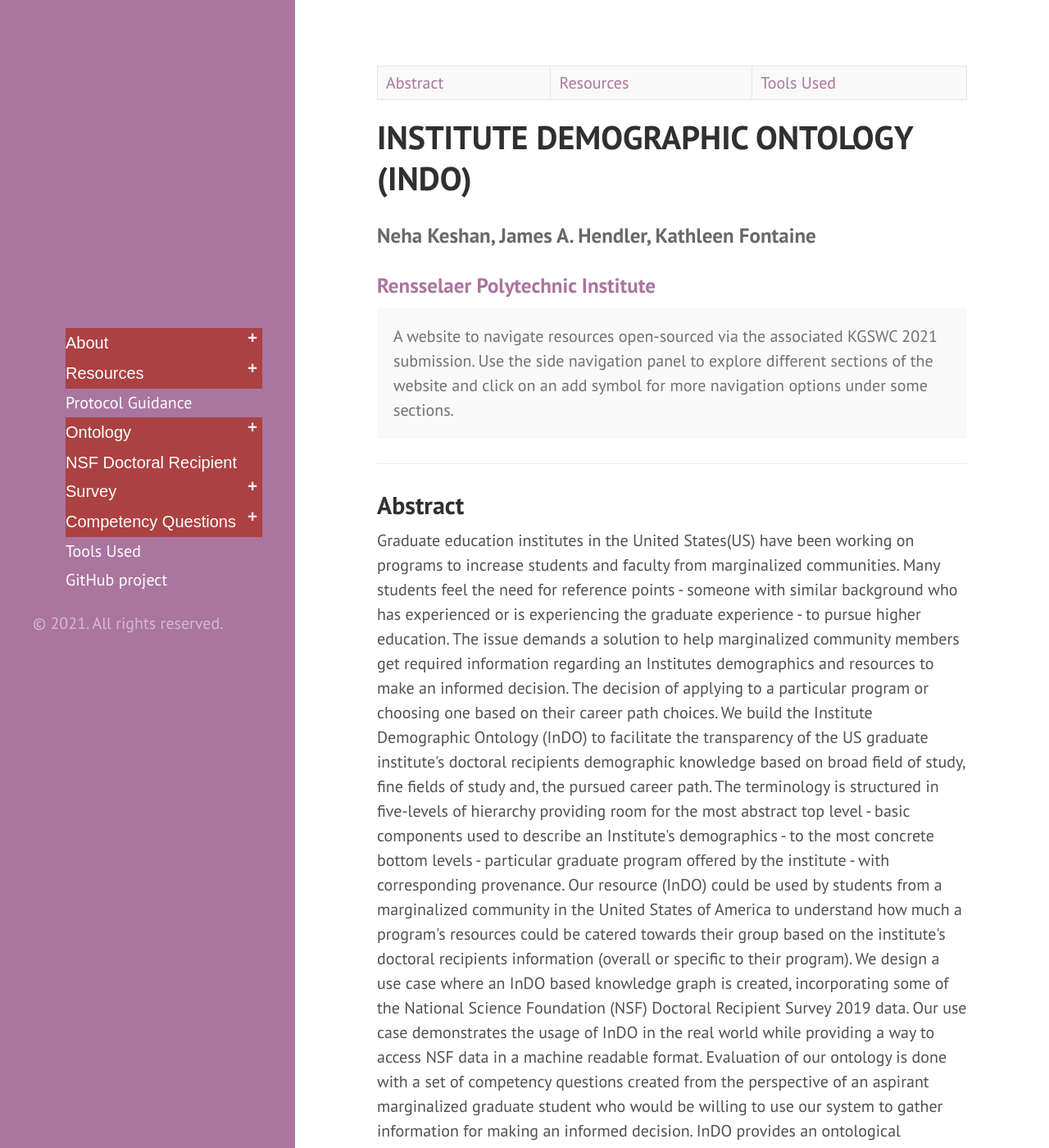
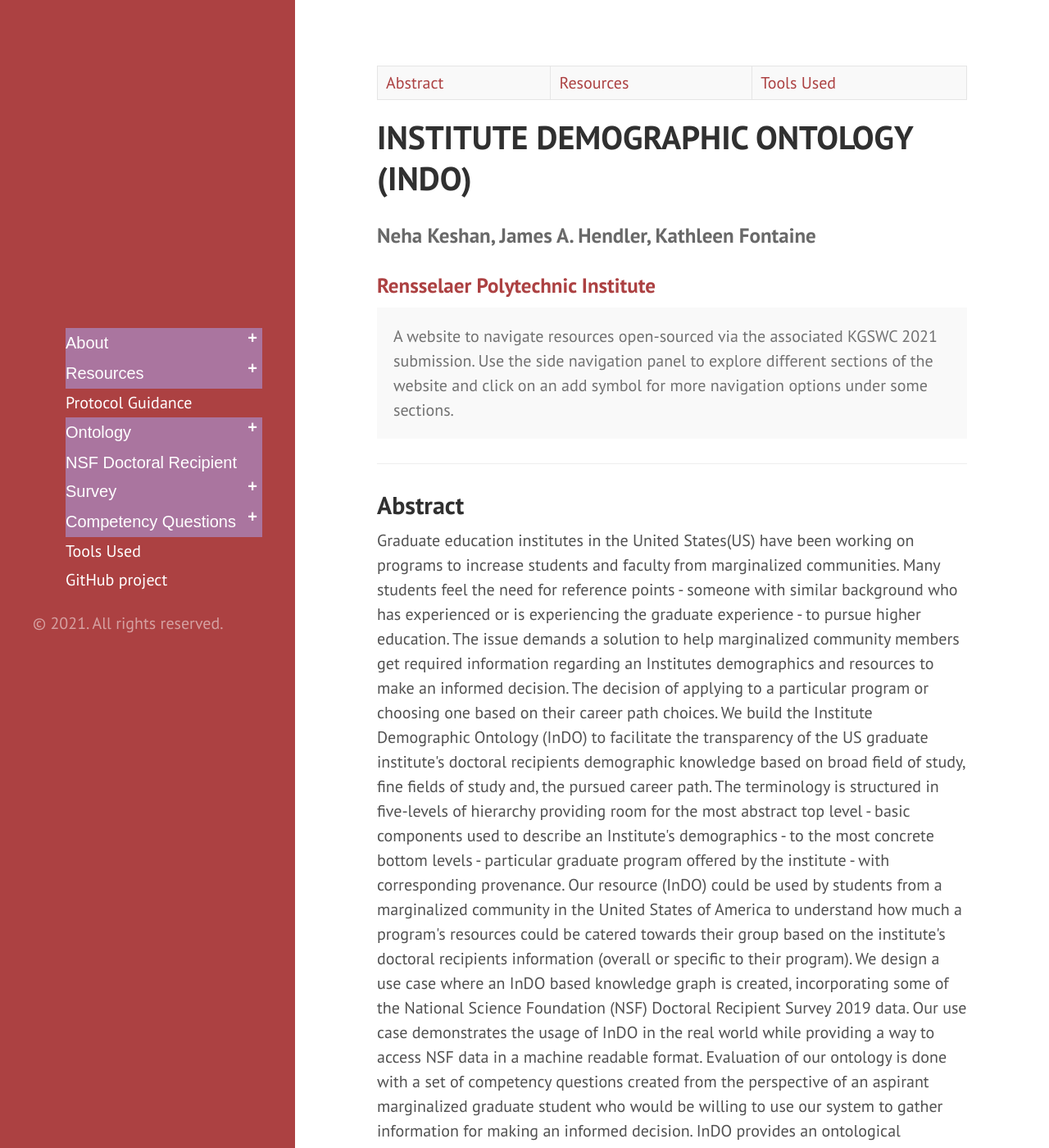
Before and after one commit to tetherless-world/institute-demographic-ontology, a Jekyll site: the page built from index.md, in a window 1280 px wide and 1400 px high. Shown: the whole window at 82% size. Built offline with Jekyll 4.4.1, drawn with Linux system fonts in a browser that asks for light colours; Markdown is read by kramdown in place of the engine named in the settings.

Commit message:
sidebar customization updated

```diff
--- a/_layouts/default.html
+++ b/_layouts/default.html
@@ -3,7 +3,7 @@
 
   {% include head.html %}
 
-  <body class="theme-base-0e">
+  <body class="theme-base-08">
 
     {% include sidebar.html %}
 
--- a/public/css/hyde.css
+++ b/public/css/hyde.css
@@ -250,7 +250,7 @@
 }
 
 .collapsible {
-  background-color: #ac4142;
+  background-color: #aa759f;
   color: white;
   cursor: pointer;
   width: 100%;
@@ -266,7 +266,7 @@
 }
 
 .active, .collapsible:hover {
-  background-color: #ac4142;
+  background-color: #aa759f;
 }
 
 .collapsible:after {
```
